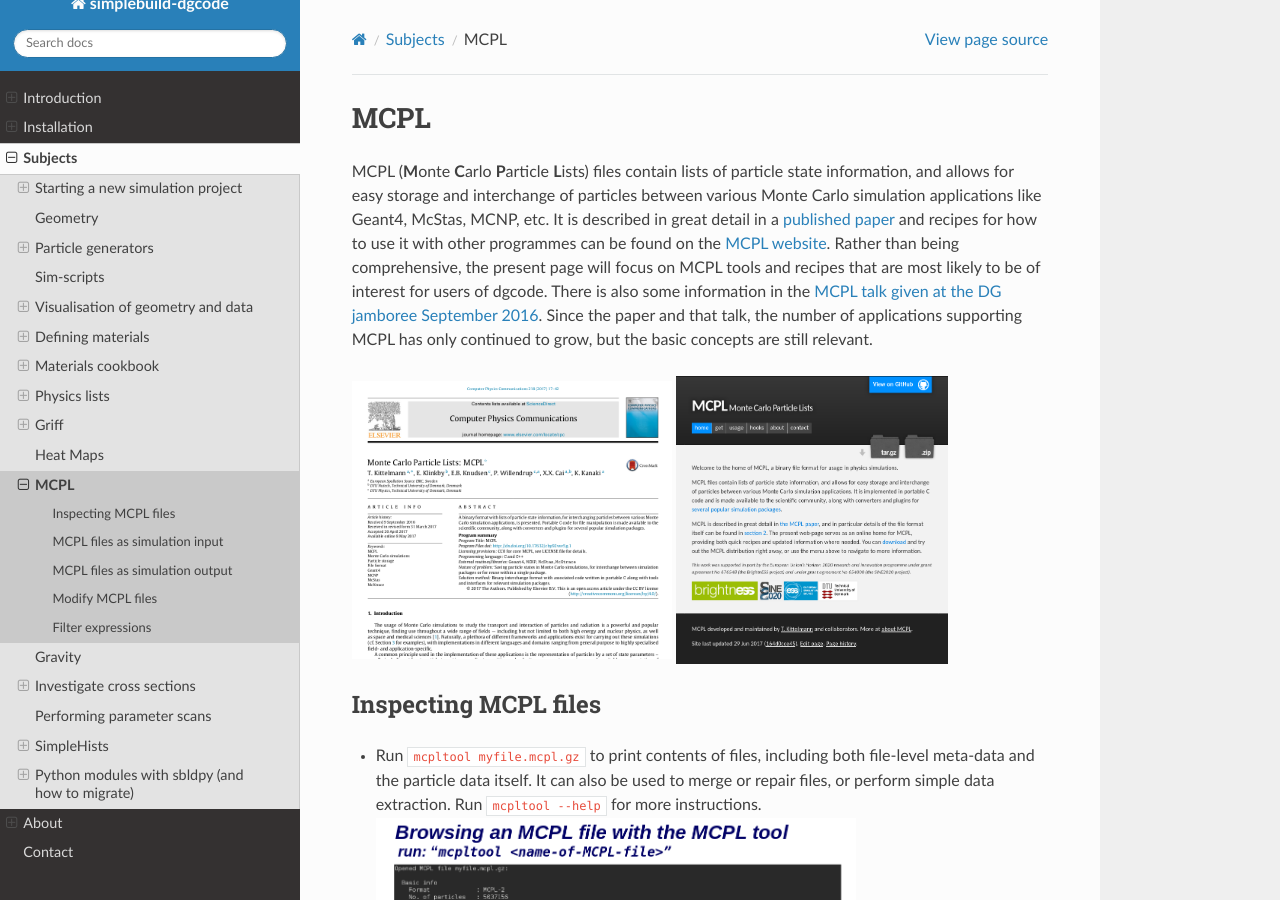
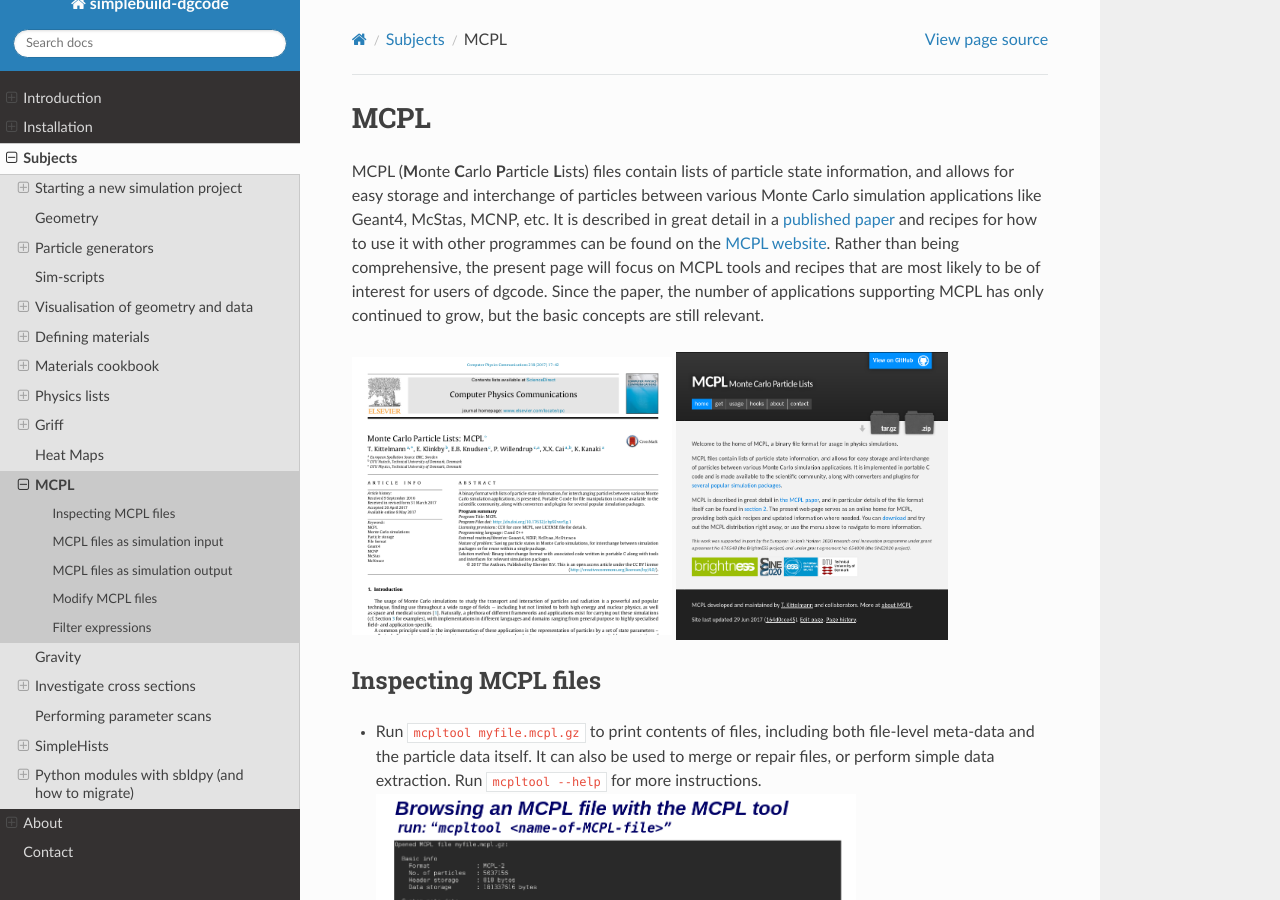
Before and after one commit to mctools/simplebuild-dgcode, a Sphinx documentation site: the page built from doc/source/mcpl.rst, in a window 1280 px wide and 900 px high. Built offline with Sphinx 7.4.7 and the Read the Docs theme 3.1.0, drawn with Linux system fonts in a browser that asks for light colours; the version number could not be read and is left out; cross-references to code outside the pages are shown as plain code.

Commit message:
Update outdated links in the docs and check all links again (#59)
* Update outdated links in the docs and check all links again

The 2015 tutorial moved to indico.ess.eu, and the 2016 MCPL talk is no
longer public, so the reference to it is removed. All links are checked
again, except for anchors in GitHub wiki pages, which are created by
JavaScript.

Assisted-by: Claude

* MCPLExtra: do not throw from main when the browser command fails

sb_mcplextra_browse threw an exception from main() if the launched
sb_simplehists_browse command failed, which the cppcheck run of downstream
projects (with --check-level=exhaustive) reports as an error
(throwInEntryPoint). Print an error message and return 1 instead.

Assisted-by: Claude

```diff
--- a/doc/source/about.rst
+++ b/doc/source/about.rst
@@ -34,5 +34,5 @@ code. Of particular note is the work and support by Kalliopi Kanaki (former ESS
 ERIC, now IAEA), Xiao Xiao Cai (former DTU, now CSNS) and Richard Hall-Wilton
 (former ESS ERIC, now FDK-SD). Although a lot of the technical details and names
 changed in the meantime, this `old tutorial from 2015
-<https://indico.esss.lu.se/event/335/attachments/2549/3795/dgcode_tutorial_june2015.pdf>`__
+<https://indico.ess.eu/event/335/attachments/2549/3795/dgcode_tutorial_june2015.pdf>`__
 might still be interesting for those interested in the history of dgcode.
--- a/doc/source/conf.py
+++ b/doc/source/conf.py
@@ -101,14 +101,9 @@ issues_default_group_project = f"{github_username}/{github_repository}"
 templates_path = ['_templates']
 exclude_patterns = []
 
-#A few annoying autogenerated links cause spurious failures:
-linkcheck_ignore = [
-    'https://github.com/mctools/ncrystal/wiki/Using-NCrystal#uniform-material-configuration-syntax',
-    'https://github.com/mctools/simplebuild-dgcode/issues/38#issuecomment-1999469177',
-    #These have cert issues, but not in my browser (?!?):
-    'https://indico.esss.lu.se/event/335/attachments/2549/3795/dgcode_tutorial_june2015.pdf',
-    'https://indico.esss.lu.se/event/617/',
-]
+#Anchors in GitHub wiki pages are created by JavaScript, so they can not be
+#checked (the pages themselves are still checked):
+linkcheck_anchors_ignore_for_url = [ r'https://github\.com/.*/wiki/.*' ]
 
 # -- Options for HTML output -------------------------------------------------
 # https://www.sphinx-doc.org/en/master/usage/configuration.html#options-for-html-output
--- a/doc/source/mcpl.rst
+++ b/doc/source/mcpl.rst
@@ -11,11 +11,9 @@ McStas, MCNP, etc. It is described in great detail in a `published paper
 with other programmes can be found on the `MCPL website
 <https://mctools.github.io/mcpl/>`__. Rather than being comprehensive, the
 present page will focus on MCPL tools and recipes that are most likely to be of
-interest for users of dgcode. There is also some information in the `MCPL talk
-given at the DG jamboree September 2016
-<https://indico.esss.lu.se/event/617/>`__. Since the paper and that talk, the
-number of applications supporting MCPL has only continued to grow, but the basic
-concepts are still relevant.
+interest for users of dgcode. Since the paper, the number of applications
+supporting MCPL has only continued to grow, but the basic concepts are still
+relevant.
 
 |image_mcplpaper| \ |image_mcplwww|
 
```
Also changed, not shown: 1 other file.
